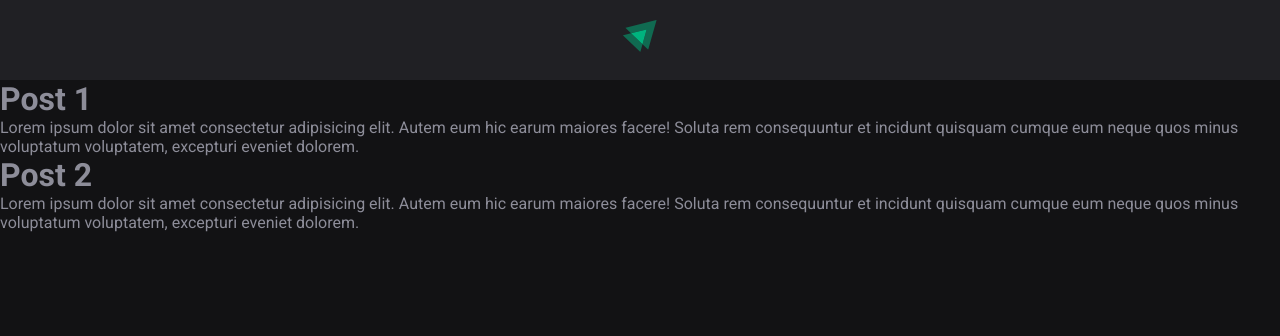
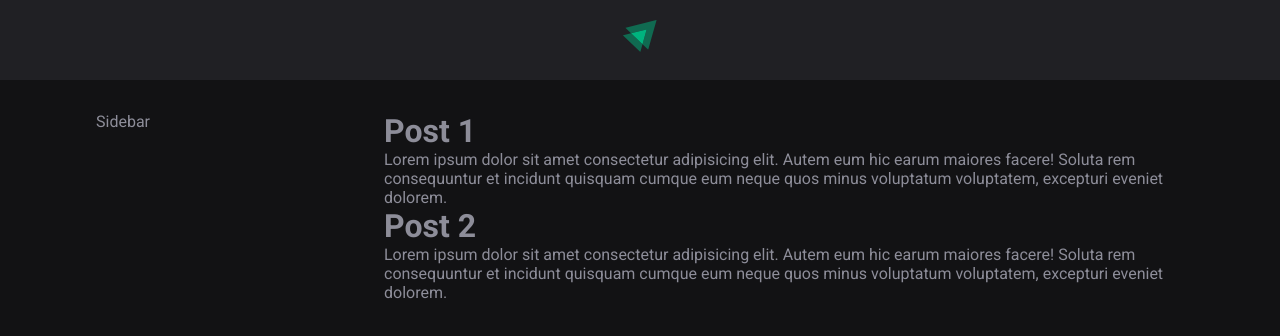
Before and after one commit to skyrons/react-ignite01, a React (Vite) app: page / in a window 1280 px wide. Shown: the top 336 px of the page. Built offline with nearby package versions, Linux system fonts and the light colour scheme.

Commit message:
component sidebar wrapper

```diff
--- a/src/App.jsx
+++ b/src/App.jsx
@@ -2,11 +2,20 @@
 import { Header } from './components/Header.JSX'
 
 import './global.css'
+import style from './App.module.css'
+
 function App() {
 
   return (
     <div>
       <Header />
+
+      <div className={style.wrapper}>
+        <aside>
+          Sidebar
+        </aside>
+
+        <main>
           <Post
           produto="Post 1"
           content="Lorem ipsum dolor sit amet consectetur adipisicing elit. Autem eum hic earum maiores facere! Soluta rem consequuntur et incidunt quisquam cumque eum neque quos minus voluptatum voluptatem, excepturi eveniet dolorem."
@@ -15,6 +24,8 @@
           produto="Post 2"
           content="Lorem ipsum dolor sit amet consectetur adipisicing elit. Autem eum hic earum maiores facere! Soluta rem consequuntur et incidunt quisquam cumque eum neque quos minus voluptatum voluptatem, excepturi eveniet dolorem."
           />
+        </main>
+      </div>
     </div>
   )
 }
--- /dev/null
+++ b/src/App.module.css
@@ -0,0 +1,10 @@
+.wrapper {
+    max-width: 70rem;
+    margin: 2rem auto;
+    padding: 0 1rem;
+
+    display: grid;
+    grid-template-columns: 256px 1fr;
+    gap: 2rem;
+    align-items: flex-start;
+}
```
Lines whose indentation alone changed are shown as unchanged.
